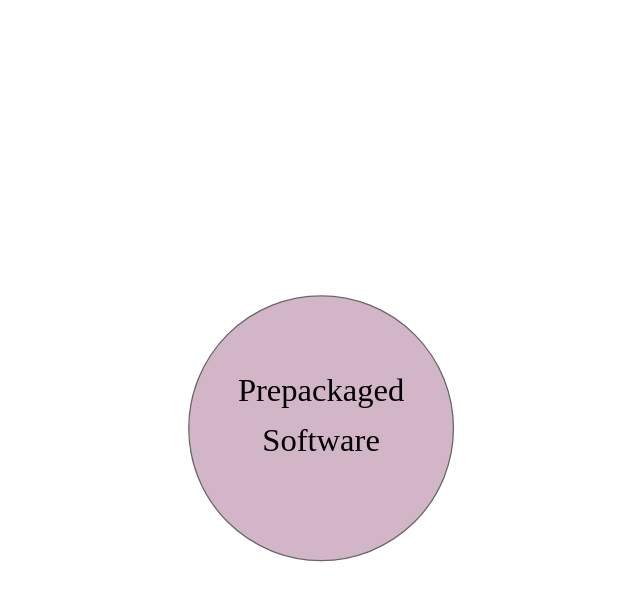
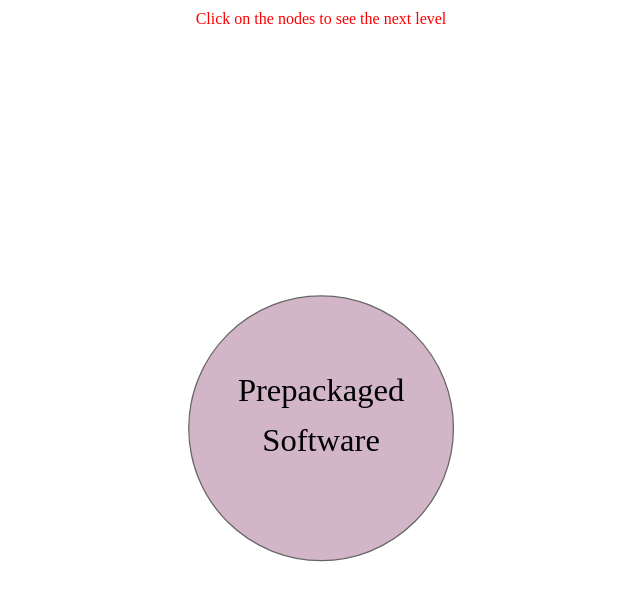
Before and after one commit to softwaretypology/visualization, a plain HTML site: page index.html in a window 1280 px wide. Shown: the whole page, without its empty margins (319-959 px from the left). Drawn offline with Linux system fonts and the light colour scheme.

Commit message:
Update index.html

```diff
--- a/index.html
+++ b/index.html
@@ -4210,7 +4210,7 @@ start()
 var title = document.createElement("div");
 title.classList.add("title");
 title.innerHTML = "Click on the nodes to see the next level";
-document.getElementById("title").style.color = "red";
+title.style.color = "red";
 document.body.prepend(title);
 }
 
```
